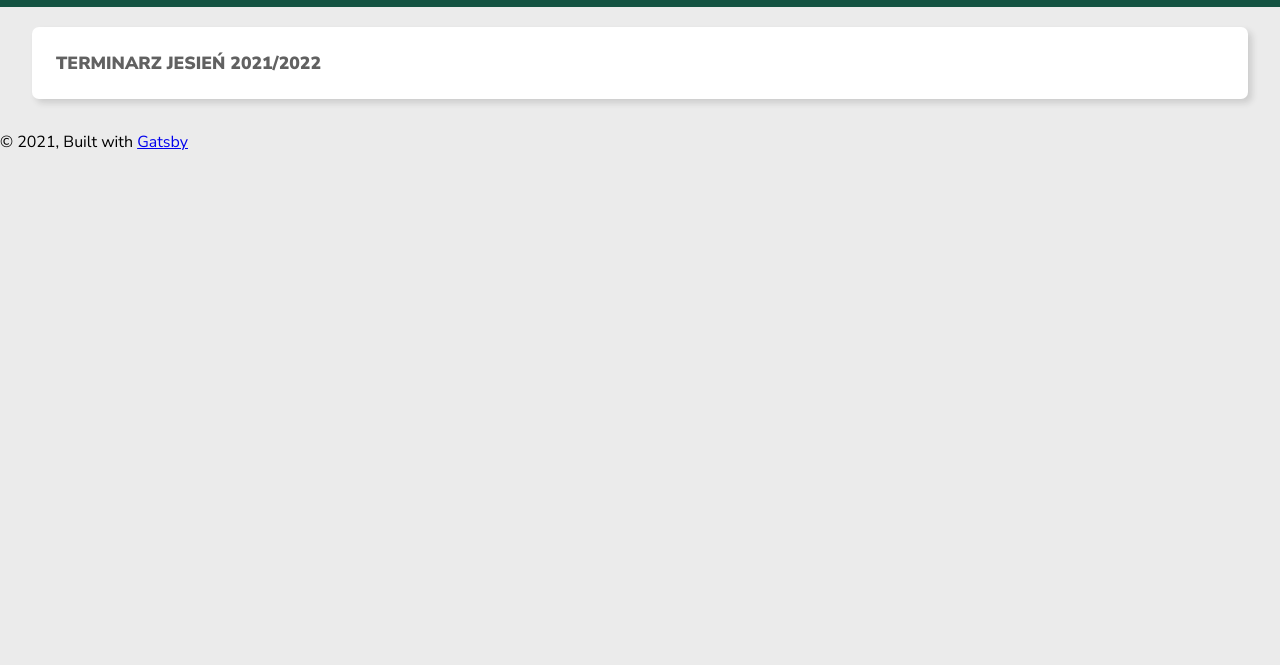
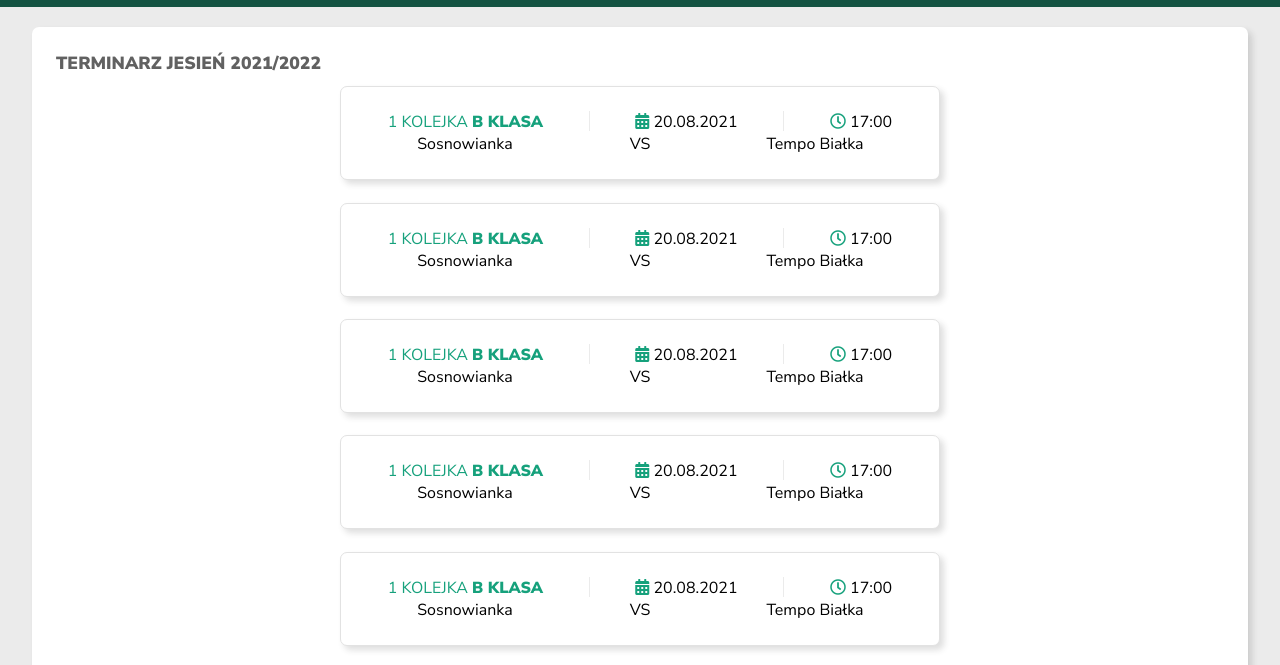
Before and after one commit to dawidwojtaszek/Sosnowianka, a Gatsby site: page /seniorzy in a window 1280 px wide. Shown: the part 123-788 px from the top of the page. Built offline with nearby package versions, Linux system fonts and the light colour scheme; Gatsby itself is replaced by a stand-in of ours.

Commit message:
add schedule-card component

```diff
--- a/src/components/featuredGames/featuredGames.js
+++ b/src/components/featuredGames/featuredGames.js
@@ -79,7 +79,7 @@ const InfoElement = styled.div`
         font-size: 0.9rem;
        }
        @media (max-width: 500px){
-        font-size: 0.6rem;
+        font-size: 0.7rem;
     }
 `
 
--- a/src/components/mobile-menu/mobileMenu.js
+++ b/src/components/mobile-menu/mobileMenu.js
@@ -47,7 +47,7 @@ const MobileMenu = () => {
                     <li className="menu-element"><Link to='/'>Strona Główna</Link></li>
                     <li className="menu-element inactive-element">Drużyny:
                         <ul>
-                            <li className="menu-element teams"><Link to='/'>Seniorzy</Link></li>
+                            <li className="menu-element teams"><Link to='/seniorzy'>Seniorzy</Link></li>
                             <li className="menu-element teams"><Link to='/'>Żaki</Link></li>
                         </ul>
                     </li >
--- /dev/null
+++ b/src/components/schedule-card/schedule-card.js
@@ -0,0 +1,75 @@
+import React from 'react'
+import styled from 'styled-components';
+import { GatsbyImage, getImage } from 'gatsby-plugin-image';
+
+const Card = styled.div`
+    background-color: white;
+    border-radius: 7px;
+    border: 1px solid #E2E2E2;
+    width: 90%;
+    max-width: 600px;
+    margin:.7rem;
+    padding:1.5rem;
+    -webkit-box-shadow: 4px 4px 6px 0px rgba(50, 50, 50, 0.16);
+    -moz-box-shadow:    4px 4px 6px 0px rgba(50, 50, 50, 0.16);
+    box-shadow:         4px 4px 6px 0px rgba(50, 50, 50, 0.16);
+
+    :hover{
+        transform: scale(1.01);
+    }
+     @media (max-width: 991.98px){
+        padding:0.8rem;
+    }
+    `
+const LeagueInfo = styled.span`
+    color:#16A17C;
+    text-transform: uppercase;
+`
+const InfoContainer = styled.div`
+    display:flex;
+    justify-content:space-around;
+
+    @media (max-width: 991.98px){font-size:0.9rem}
+    @media (max-width: 500px){font-size:0.7rem}
+`
+const Icon = styled.i`
+    color:#16A17C;
+`
+const TeamsContainer = styled.div`
+    display:grid;
+    align-items: center;
+    justify-content: center;
+    grid-template-columns: 4fr 1fr 1fr 1fr 4fr;
+    margin:auto;
+    text-align:center;
+`
+const DividerSm = styled.div`
+    border-left:1px solid #EBEBEB;
+    height: 20px;
+    width: 0;
+`
+const ScheduleCard = () => {
+
+    return (
+        <Card>
+            <InfoContainer>
+                <LeagueInfo>1 Kolejka <b>B KLASA</b></LeagueInfo>
+                <DividerSm />
+                <div className="calendar"><Icon className="fas fa-calendar-alt"></Icon> 20.08.2021</div>
+                <DividerSm />
+                <div className="calendar"><Icon className="far fa-clock"></Icon> 17:00</div>
+            </InfoContainer>
+            <TeamsContainer>
+                <span className="name">Sosnowianka</span>
+                <div className="logo"></div>
+                <span className="name">VS</span>
+                <div className="logo"></div>
+                <span className="name">Tempo Białka</span>
+            </TeamsContainer>
+
+
+        </Card>
+    );
+}
+
+export default ScheduleCard;
--- a/src/components/schedule/schedule.js
+++ b/src/components/schedule/schedule.js
@@ -1,6 +1,6 @@
 import React from 'react'
 import styled from 'styled-components';
-import { GatsbyImage, getImage } from 'gatsby-plugin-image';
+import ScheduleCard from '../schedule-card/schedule-card';
 
 const Card = styled.div`
     background-color: white;
@@ -14,6 +14,16 @@ const Card = styled.div`
         padding:1rem;
     }
     `
+const Container = styled.div`
+    width: 100%;
+    display: flex;
+    justify-content: space-around;
+    flex-wrap: wrap;
+    @media (max-width: 991.98px){
+        flex-direction: column;
+        align-items: center;
+    }
+`
 const SectionTitle = styled.h3`
     text-transform: uppercase;
     color: #616161;
@@ -28,6 +38,14 @@ const Schedule = () => {
     return (
         <Card>
             <SectionTitle>Terminarz jesień 2021/2022</SectionTitle>
+            <Container>
+                <ScheduleCard />
+                <ScheduleCard />
+                <ScheduleCard />
+                <ScheduleCard />
+                <ScheduleCard />
+                <ScheduleCard />
+            </Container>
         </Card>
     );
 }
```
